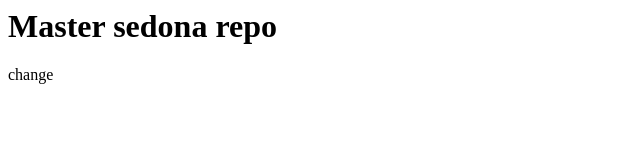
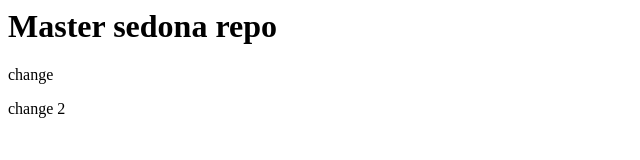
Before and after one commit to elderscro11/sedona, a plain HTML site: page index.html in a window 1280 px wide. Shown: the full height of the page, 0-640 px from the left. Drawn offline with Linux system fonts and the light colour scheme.

Commit message:
Описание

```diff
--- a/index.html
+++ b/index.html
@@ -11,5 +11,8 @@
   <p>
     change
   </p>
+  <p>
+    change 2
+  </p>
 </body>
 </html>
```
